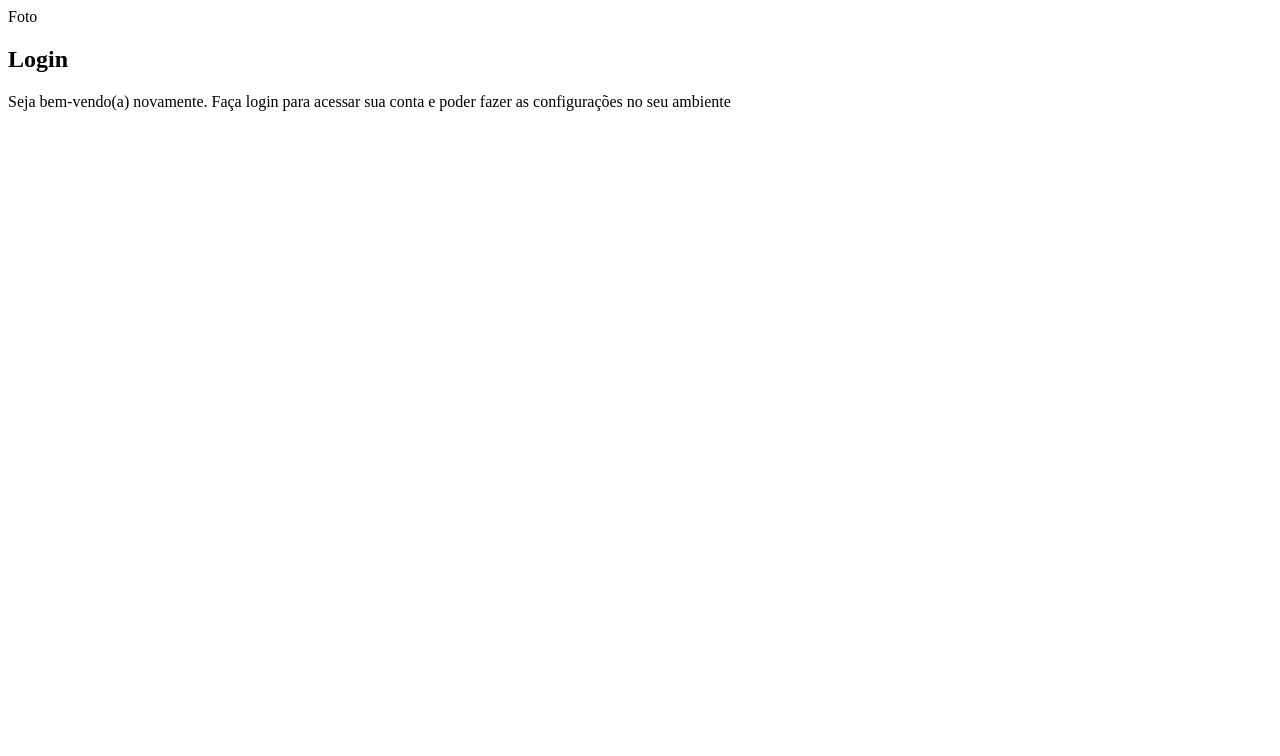
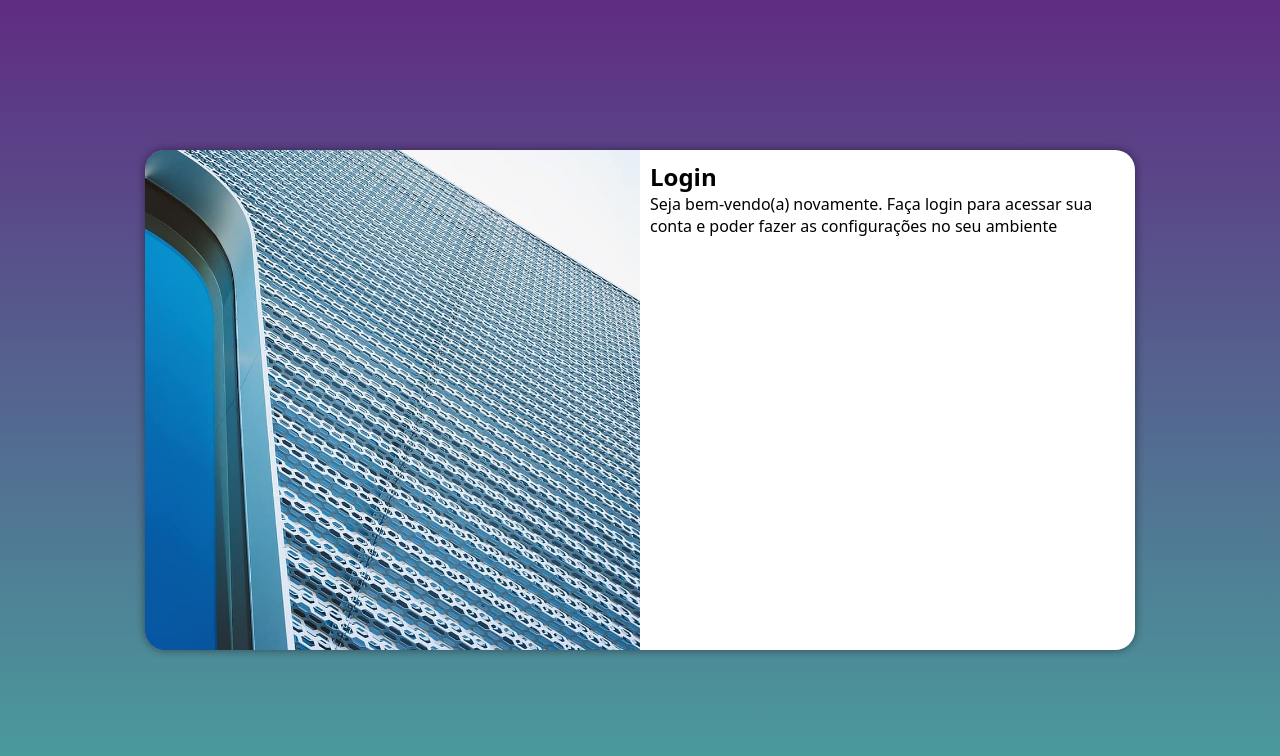
Before and after one commit to guilhermedalmeida/projeto-login, a plain HTML site: page index.html in a window 1280 px wide. Drawn offline with Linux system fonts and the light colour scheme.

Commit message:
media query para outras telas

```diff
--- /dev/null
+++ b/estilos/media-query.css
@@ -0,0 +1,55 @@
+@charset "UTF-8";
+
+/* Typical Device Breakpoints
+-----------------------------
+Pequenas telas: até 600pxI
+Celular: de 600px até 768px
+Tablet: 768px até 992px
+Desktop: 992px até 1200px
+Grandes telas: acima de 1200px
+*/
+
+@media  screen and (min-width: 768px) and (max-width: 992px) {
+
+    body {
+        background-image:linear-gradient( to top, #49a09d, #5f2c82);
+    }
+
+    section#login {
+        width: 80vw;
+    }
+
+    section#login > div#imagem {
+        float: left;
+        width: 30%;
+        height: 100%;
+    }
+
+    section#login > div#formulario {
+        float: right;
+        width: 70%;
+    }
+}
+
+@media screen and (min-width: 992px) {
+
+    body {
+        background-image:linear-gradient( to top, #49a09d, #5f2c82);
+    }
+
+    section#login {
+        width: 990px;
+    }
+
+    section#login > div#imagem {
+        float: left;
+        width: 50%;
+        height: 100%;
+    }
+
+    section#login > div#formulario {
+        float: right;
+        width: 50%;
+    }
+
+}
--- a/estilos/style.css
+++ b/estilos/style.css
@@ -6,4 +6,50 @@
     Lilás: #5f2c82
 */
 
-html
+* {
+    font-family: system-ui, -apple-system, BlinkMacSystemFont, 'Segoe UI', Roboto, Oxygen, Ubuntu, Cantarell, 'Open Sans', 'Helvetica Neue', sans-serif;
+    padding: 0px;
+    margin: 0px;
+    box-sizing: border-box;
+}
+
+body, html {
+    background-color:#5f2c82 ;
+    height: 100vh;
+    width: 100vw;
+}
+
+main {
+    position: relative;
+    height: 100vh;
+    width: 100vw;
+}
+
+section#login {
+    position: absolute;
+    top: 50%;
+    left: 50%;
+    transform: translate(-50%, -50%);
+    overflow: hidden;
+
+    background-color: white;
+    width: 250px;
+    height: 500px;
+    border-radius: 20px;
+    box-shadow: 0px 0px 10px rgba(0, 0, 0, 0.450);
+
+    transition: width .3s, height .3s;
+    transition-timing-function: ease;
+}
+
+section#login > div#imagem {
+    display: block;
+    background: #5f2c82 url(../imagens/metal.jpg) left bottom no-repeat;
+    background-size: cover;
+    height: 200px;
+}
+
+section#login > div#formulario {
+    display: block;
+    padding: 10px;
+}
--- a/index.html
+++ b/index.html
@@ -5,12 +5,13 @@
     <meta name="viewport" content="width=device-width, initial-scale=1.0">
     <title>Login</title>
     <link rel="stylesheet" href="estilos/style.css">
+    <link rel="stylesheet" href="estilos/media-query.css">
 </head>
 <body>
     <main>
         <section id="login">
             <div id="imagem">
-                Foto
+                <!-- Aqui vai a imagem nas CSS -->
             </div>
             <div id="formulario">
                 <h1>Login</h1>
```
